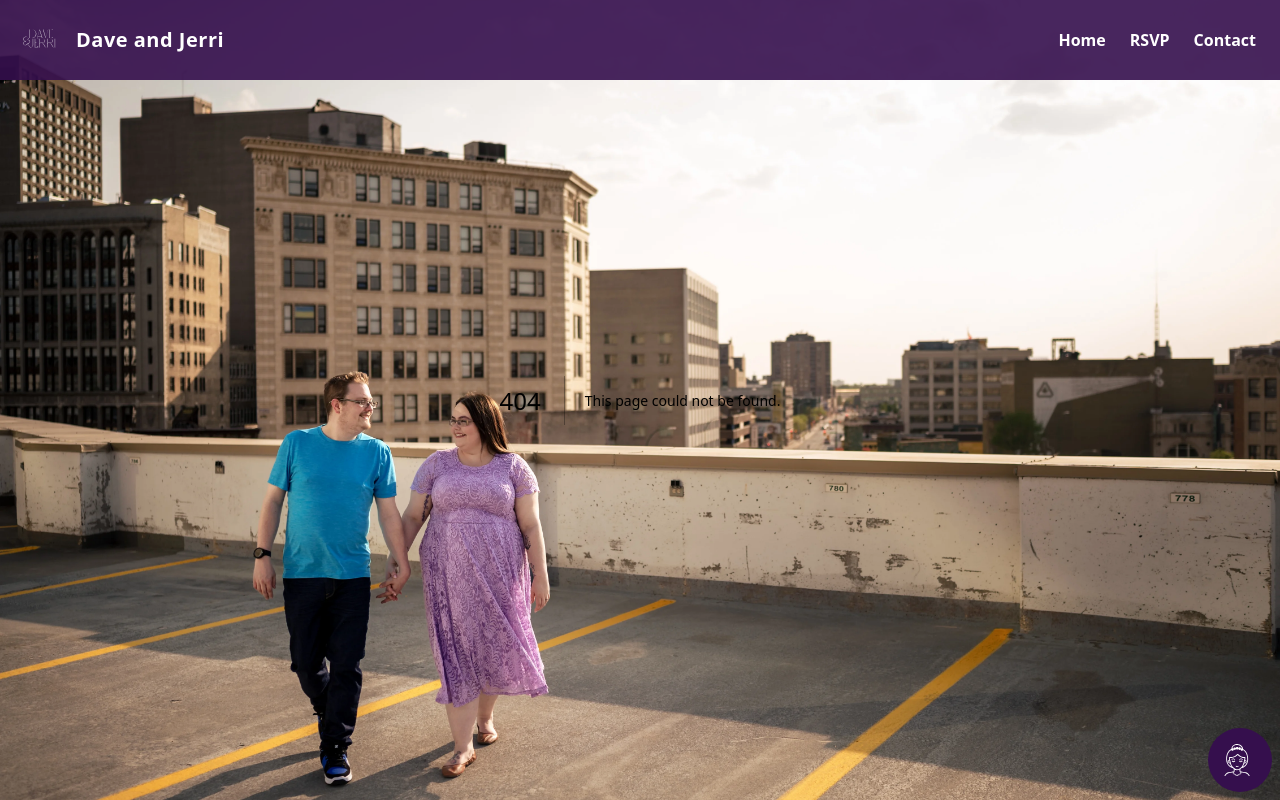
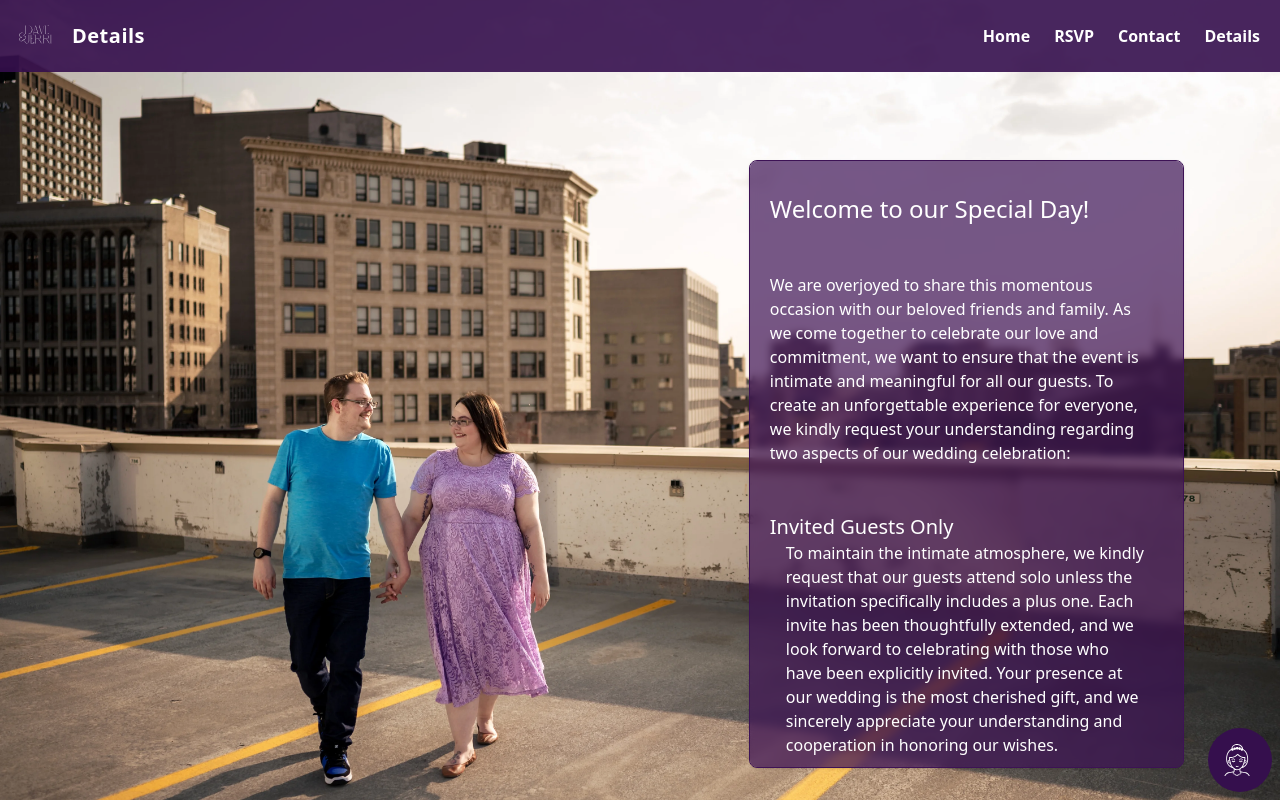
Before and after one commit to daverich204/daveandjerri.ca, a Next.js app: page /details in a window 1280 px wide. Before the commit this address had no page. Built offline with nearby package versions, Linux system fonts and the light colour scheme.

Commit message:
Added details page
updated nav component paper styling.

```diff
--- /dev/null
+++ b/app/details/page.jsx
@@ -0,0 +1,112 @@
+'use client';
+import Link from 'next/link';
+import { useState } from 'react';
+import { useRouter } from 'next/navigation';
+import { Inter } from 'next/font/google'
+
+const inter = Inter({ subsets: ['latin'] })
+
+import Paper from '../../components/Paper';
+
+const DetailsPage = () => {
+  const router = useRouter();
+  const [userCode, setUserCode] = useState('');
+
+  const handleSubmit = async (event) => {
+    // Stop the form from submitting and refreshing the page.
+    event.preventDefault()
+
+    // Get data from the form.
+    const inviteCode = event.target.invite_code.value;
+
+    router.push(`rsvp/${inviteCode}`);
+  }
+
+  const contactButtonClassName = ""
+
+  const sectionClassName= "relative mt-12 pr-4"
+  const sectionHeadingClassName = "text-xl"
+  const sectionBodyClassName = "pl-4"
+
+  return (
+    <main className="flex min-h-screen w-full flex-col items-end justify-center lg:p-24 mt-32">
+      <Paper>
+        <div className="relative mb-12">
+          <h2 className={"text-2xl"}>Welcome to our Special Day!</h2>
+        </div>
+
+        <div className={sectionClassName}>
+          <p className={""}>
+            We are overjoyed to share this momentous occasion with our beloved friends and family. As we come together to celebrate our love and commitment, we want to ensure that the event is intimate and meaningful for all our guests. To create an unforgettable experience for everyone, we kindly request your understanding regarding two aspects of our wedding celebration:
+          </p>
+        </div>
+
+        <div className={sectionClassName}>
+          <h3 className={sectionHeadingClassName}>Invited Guests Only</h3>
+          <p className={sectionBodyClassName}>
+            To maintain the intimate atmosphere, we kindly request that our guests attend solo unless the invitation specifically includes a plus one. Each invite has been thoughtfully extended, and we look forward to celebrating with those who have been explicitly invited.
+
+            Your presence at our wedding is the most cherished gift, and we sincerely appreciate your understanding and cooperation in honoring our wishes.
+          </p>
+        </div>
+
+        <div className={sectionClassName}>
+          <h3 className={sectionHeadingClassName}>Adults Only</h3>
+          <p className={sectionBodyClassName}>
+            We kindly ask that our wedding be an adults-only affair. While we adore the little ones in our lives, we believe this choice will allow parents and caregivers to fully enjoy the celebration. We hope this advance notice will give you ample time to arrange for childcare so that you can fully relax and relish in the festivities with us.
+          </p>
+        </div>
+
+
+        <div className={sectionClassName}>
+          <h3 className={sectionHeadingClassName}>Wedding Day Schedule</h3>
+          <ul className="list-disc list-inside">
+            <li><span className="font-bold">Doors Open:</span> 4:00 pm</li>
+            <li><span className="font-bold">Ceremony:</span> 4:30 pm | approximately 15-20 minutes</li>
+            <li><span className="font-bold">Cocktail Hour:</span> 4:50 pm | Guests move to Ballroom</li>
+            <li><span className="font-bold">Grand Entrance:</span> 5:40 pm | Ballroom</li>
+            <li><span className="font-bold">Dinner:</span> 5:45 pm</li>
+            <li><span className="font-bold">Bar closed:</span> During speeches</li>
+            <li><span className="font-bold">Late Lunch:</span> 10:00 pm</li>
+            <li><span className="font-bold">Bar Close:</span> 12:30 am</li>
+            <li><span className="font-bold">Doors Close:</span> 1:00 am</li>
+          </ul>
+        </div>
+
+        <div className={sectionClassName}>
+          <h3 className={sectionHeadingClassName}>Location</h3>
+          <p className={`${sectionBodyClassName} text-center text-xl mt-4`}>
+            Niverville Heritage Centre
+            <br />
+            Entrance 100C Heritage Trail
+          </p>
+
+          <div className={"relative mt-6 text-center w-full"}>
+            <Link href={"https://www.google.com/maps/place/Heritage+Trail,+Niverville,+MB/@49.6042685,-97.050534,17z/data=!3m1!4b1!4m6!3m5!1s0x52c1c4f36eb99527:0x728f3429fe276ab9!8m2!3d49.6042685!4d-97.0479591!16s%2Fg%2F12hmq7s60"} className={"group rounded-lg border border-transparent px-5 py-4 sm:py-0 w-full"}>
+              <div className={`${inter.className} h-full sm:max-w-full px-5 py-4 border border-gray-200 rounded-lg backdrop-blur-2xl text-white shadow bg-plum-300/80 dark:bg-navy-900/50 border-plum-700 dark:border-navy-700 dark:text-white transition-colors hover:bg-plum-300 hover:text-black hover:text-white dark:hover:bg-navy-900 dark:hover:text-white`}>
+                Find us on Google Maps
+              </div>
+            </Link>
+          </div>
+        </div>
+
+        {/*<div className={"relative mt-6 text-center w-full"}>*/}
+        {/*  <Link href={"mailto:help@daveandjerri.ca"} className={"group rounded-lg border border-transparent px-5 py-4 sm:py-0 w-full"}>*/}
+        {/*    <div className={`${inter.className} h-full sm:max-w-full px-5 py-4 border border-gray-200 rounded-lg backdrop-blur-2xl text-white shadow bg-plum-300/80 dark:bg-navy-900/50 border-plum-700 dark:border-navy-700 dark:text-white transition-colors hover:bg-plum-300 hover:text-black hover:text-white dark:hover:bg-navy-900 dark:hover:text-white`}>*/}
+        {/*      Email Us*/}
+        {/*    </div>*/}
+        {/*  </Link>*/}
+
+        {/*  <Link href={"tel:204-202-9454"} className={"group rounded-lg border border-transparent px-5 py-4 sm:py-0 w-full"}>*/}
+        {/*    <div className={`${inter.className} h-full sm:max-w-full px-5 py-4 border border-gray-200 rounded-lg backdrop-blur-2xl text-white shadow bg-plum-300/80 dark:bg-navy-900/50 border-plum-700 dark:border-navy-700 dark:text-white transition-colors hover:bg-plum-300 hover:text-black hover:text-white dark:hover:bg-navy-900 dark:hover:text-white`}>*/}
+        {/*      Phone a friend, leave a message*/}
+        {/*    </div>*/}
+        {/*  </Link>*/}
+        {/*</div>*/}
+      </Paper>
+
+    </main>
+  )
+}
+
+export default DetailsPage;
--- a/app/page.js
+++ b/app/page.js
@@ -54,10 +54,9 @@ export default function Home() {
         {/*/>*/}
 
         <LinkCard
-          link={'https://www.amazon.ca/wedding/share/daveandjerri2023'}
-          title={'Registry'}
-          text={'View our registry on Amazon.'}
-          linkProps={{ target: '_blank', rel: 'noopener noreferrer' }}
+          link={'/details'}
+          title={'Details'}
+          text={'Who, what, when & where for the big day.'}
         />
       </div>
     </main>
--- a/components/Navigation.jsx
+++ b/components/Navigation.jsx
@@ -25,13 +25,16 @@ const Navigation = ({ }) => {
   if (pathname.indexOf("contact") > 0) {
     navText = "Contact us"
   }
+  if (pathname.indexOf("details") > 0) {
+    navText = "Details"
+  }
 
 
   return (
     <>
-      <nav className="fixed top-0 left-0 z-10 flex items-center justify-center flex-wrap bg-plum-600/90 dark:bg-navy-600/90 p-3 w-full">
+      <nav className="fixed top-0 left-0 z-10 flex items-center justify-center flex-wrap bg-plum-600/90 dark:bg-navy-600/90 p-2 w-full">
         <Link href="/">
-          <div className="inline-flex items-center p-2 mr-4 ">
+          <div className="inline-flex items-center p-2 mr-4">
             <Image
               className="relative fill-current invert dark:invert mr-4"
               src="/DaveAndJerri.svg"
@@ -93,6 +96,11 @@ const Navigation = ({ }) => {
                 Contact
               </div>
             </Link>
+            <Link href="/details" onClick={() => setActive(!active)}>
+              <div className="lg:inline-flex lg:w-auto w-full px-3 py-2 rounded text-white font-bold items-center justify-center hover:bg-plum-300 dark:hover:bg-navy-300 hover:text-plum-900 dark:hover:text-navy-900">
+                Details
+              </div>
+            </Link>
           </div>
         </div>
       </nav>
--- a/components/Paper.jsx
+++ b/components/Paper.jsx
@@ -6,7 +6,7 @@ import { Inter } from 'next/font/google'
 const inter = Inter({ subsets: ['latin'] })
 
 export const Paper = ({ children }) => {
-  const rootClassName = `min-w-[33%] max-w-sm px-5 p-8 sm-py-6 border border-plum-500 rounded-lg backdrop-blur-sm shadow bg-plum-500/70 dark:bg-navy-500/70 text-white dark:text-white dark:border-navy-700 transition-colors`;
+  const rootClassName = `min-w-[40%] max-w-sm overflow-y-auto px-5 p-8 sm-py-6 border border-plum-500 rounded-lg backdrop-blur-sm shadow bg-plum-500/70 dark:bg-navy-500/70 text-white dark:text-white dark:border-navy-700 transition-colors`;
 
   return (
     <div className={rootClassName}>
```
